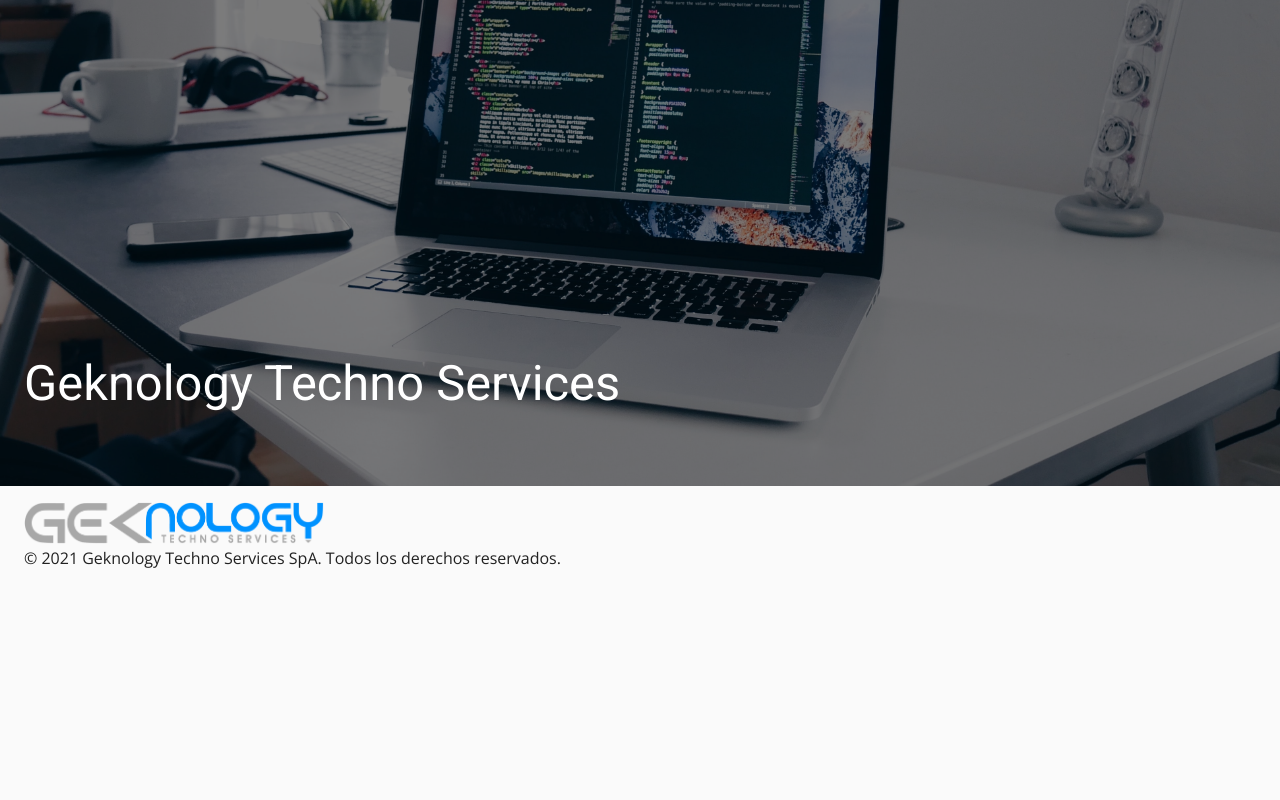
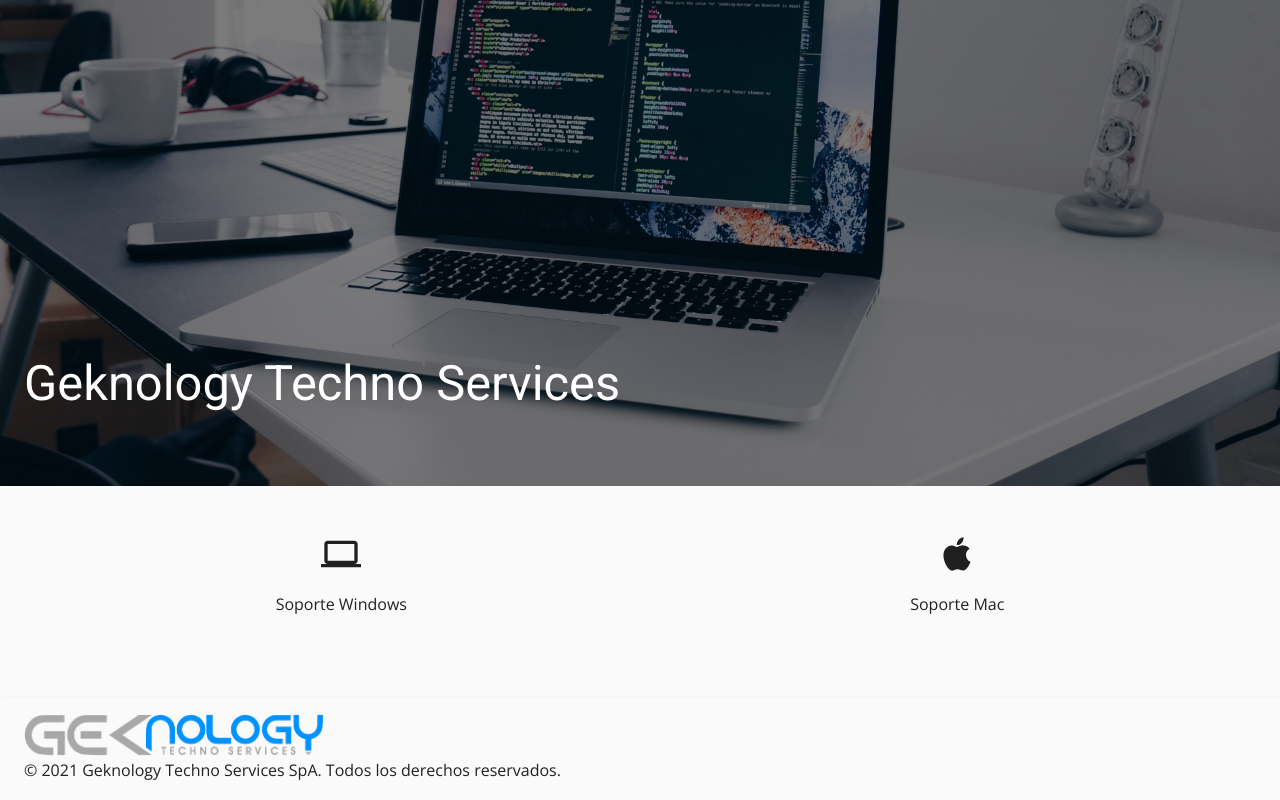
Before and after one commit to JDSDigital/geknology-gatsby, a Gatsby site: page / in a window 1280 px wide. Shown: the part 458-1258 px from the top of the page. Before the commit the page ends 1046 px from the top, so only its background shows below. Built offline with nearby package versions, Linux system fonts and the light colour scheme; Gatsby itself is replaced by a stand-in of ours.

Commit message:
Adds IconContainers to home and fix styles

```diff
--- a/src/components/banner/Banner.styles.tsx
+++ b/src/components/banner/Banner.styles.tsx
@@ -1,6 +1,4 @@
-import { Container, makeStyles, styled } from "@material-ui/core";
-
-export const useBannerStyles = makeStyles({});
+import { styled } from "@material-ui/core";
 
 export const BannerRoot = styled("div")({
   backgroundColor: "black",
@@ -16,7 +14,7 @@ export const BannerRoot = styled("div")({
   },
 });
 
-export const BannerContainer = styled("div")({
+export const BannerContainer = styled("div")(({ theme }) => ({
   display: "flex",
   alignItems: "flex-end",
   position: "absolute",
@@ -25,5 +23,5 @@ export const BannerContainer = styled("div")({
   width: "100%",
   height: "100%",
   color: "white",
-  padding: "48px 0",
-});
+  padding: theme.spacing(6, 0),
+}));
--- /dev/null
+++ b/src/components/sections/IconContainers/IconContainers.styles.tsx
@@ -0,0 +1,25 @@
+import { Container, styled } from "@material-ui/core";
+
+export const IconContainerRoot = styled(Container)(({ theme }) => ({
+  display: "flex",
+  flexDirection: "row",
+  justifyContent: "space-around",
+  paddingTop: theme.spacing(3),
+  paddingBottom: theme.spacing(3),
+
+  "& *:first-child": {
+    marginBottom: theme.spacing(2),
+  },
+}));
+
+export const IconContainer = styled("div")(({ theme }) => ({
+  display: "flex",
+  flexDirection: "column",
+  padding: theme.spacing(3),
+  alignItems: "center",
+  transition: "all 0.3s ease",
+
+  "&:hover": {
+    color: theme.palette.primary.main,
+  },
+}));
--- /dev/null
+++ b/src/components/sections/IconContainers/IconContainers.tsx
@@ -0,0 +1,20 @@
+import React from "react";
+import { IconContainer, IconContainerRoot } from "./IconContainers.styles";
+import LaptopIcon from "@material-ui/icons/Laptop";
+import AppleIcon from "@material-ui/icons/Apple";
+import Typography from "@material-ui/core/Typography";
+
+export const IconContainers = () => {
+  return (
+    <IconContainerRoot>
+      <IconContainer>
+        <LaptopIcon fontSize="large" />
+        <Typography>Soporte Windows</Typography>
+      </IconContainer>
+      <IconContainer>
+        <AppleIcon fontSize="large" />
+        <Typography>Soporte Mac</Typography>
+      </IconContainer>
+    </IconContainerRoot>
+  );
+};
--- /dev/null
+++ b/src/components/sections/IconContainers/index.ts
@@ -0,0 +1 @@
+export { IconContainers } from "./IconContainers";
--- a/src/pages/index.tsx
+++ b/src/pages/index.tsx
@@ -4,6 +4,7 @@ import { graphql, PageProps } from "gatsby";
 import { Banner } from "components/banner";
 import { Typography } from "@material-ui/core";
 import { ImageQueryData } from "models/images";
+import { IconContainers } from "components/sections/IconContainers";
 
 const IndexPage: React.FC<PageProps<ImageQueryData>> = ({ data }) => {
   return (
@@ -11,6 +12,7 @@ const IndexPage: React.FC<PageProps<ImageQueryData>> = ({ data }) => {
       <Banner image={data.image}>
         <Typography variant="h1">Geknology Techno Services</Typography>
       </Banner>
+      <IconContainers />
     </Layout>
   );
 };
```
